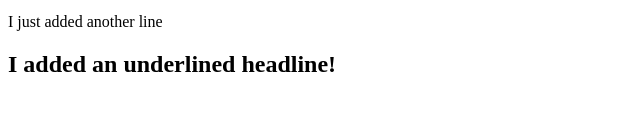
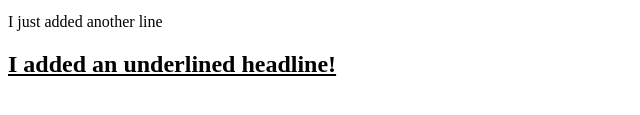
Before and after one commit to Tzikas/githubExample, a plain HTML site: page index.html in a window 1280 px wide. Shown: the part 187-302 px from the top of the page, 0-640 px from the left. Drawn offline with Linux system fonts and the light colour scheme.

Commit message:
corrected css wording

```diff
--- a/style.css
+++ b/style.css
@@ -1,3 +1,3 @@
 h2 {
-    font-decoration: underline;
+    text-decoration: underline;
 }
```
